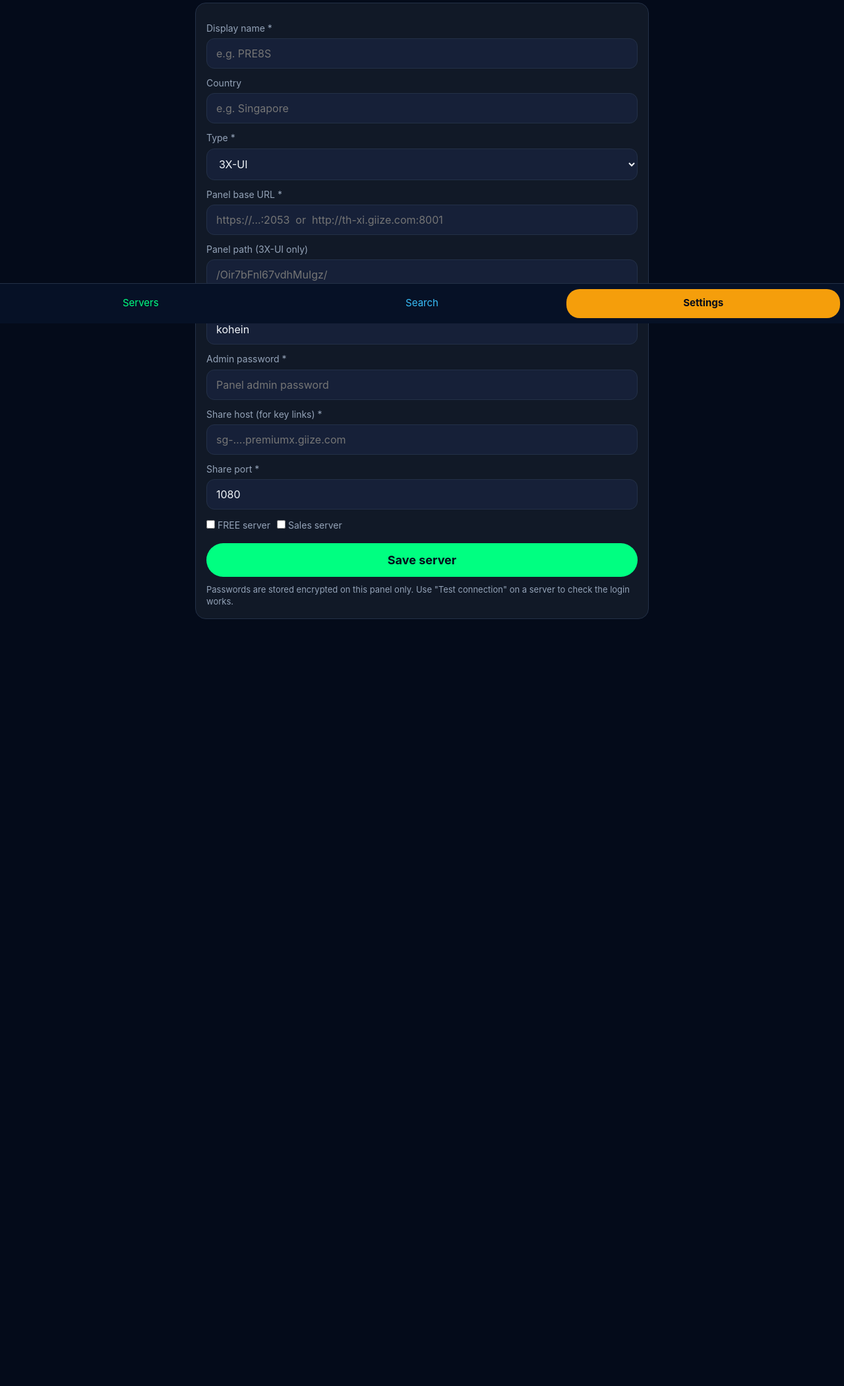
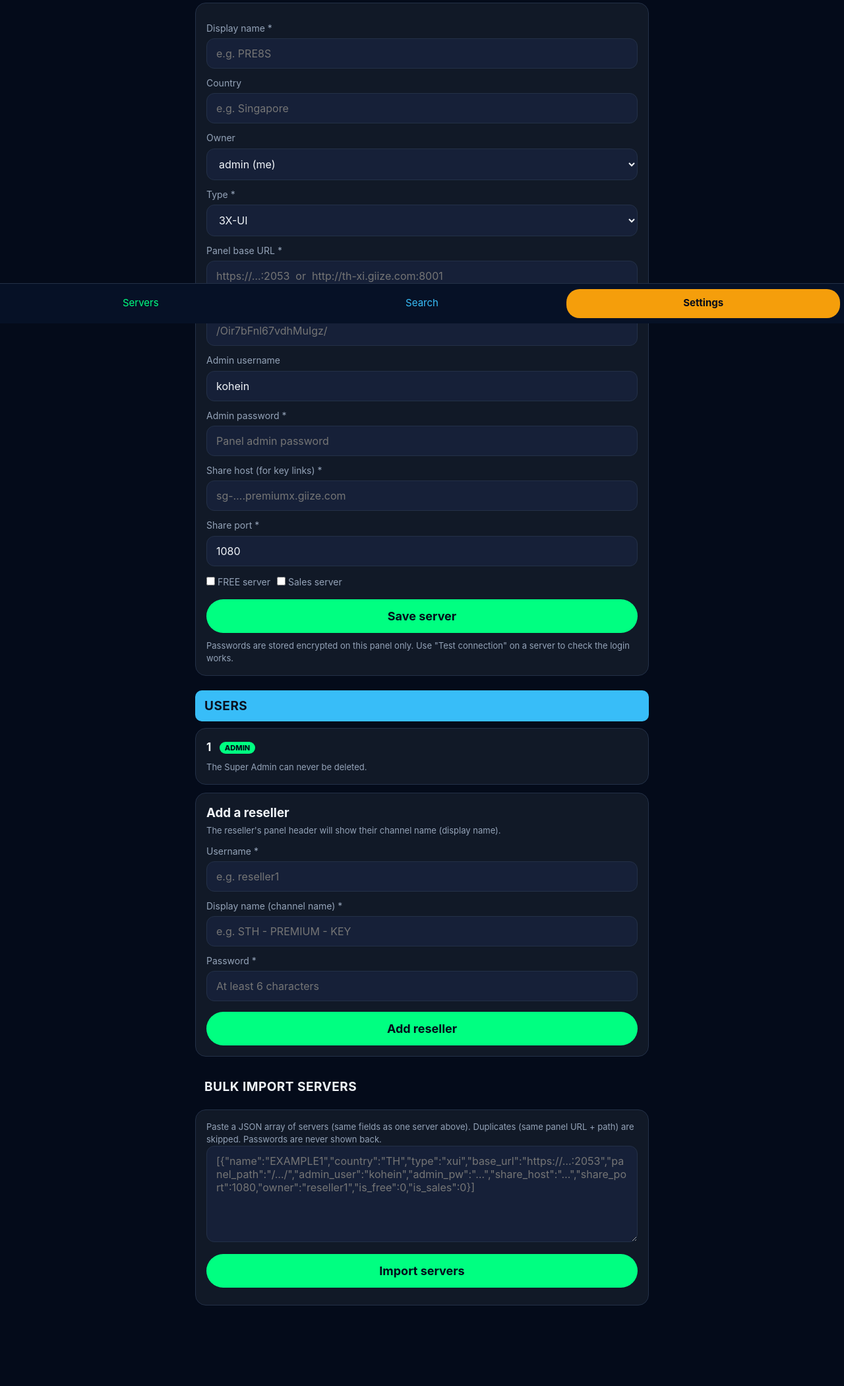
Before and after one commit to ahssoe93-wq/khp-panel, a Flask app: page /settings in a window 1280 px wide. Shown: the part 310-2410 px from the top of the page at 66% size. Before the commit the page ends 1248 px from the top, so only its background shows below. Run offline with Flask 3, Linux system fonts and the light colour scheme; the visitor is signed in with stand-in values (Sample User, id 1); data comes from the database, SQL or seed files in the repository; data that the repository does not hold is empty.

Commit message:
Update templates/settings.html

```diff
--- a/templates/settings.html
+++ b/templates/settings.html
@@ -12,6 +12,10 @@
   <input id="f-name" placeholder="e.g. PRE8S">
   <label>Country</label>
   <input id="f-country" placeholder="e.g. Singapore">
+  <label>Owner</label>
+  <select id="f-owner">
+    <option value="admin">admin (me)</option>
+  </select>
   <label>Type *</label>
   <select id="f-type">
     <option value="xui">3X-UI</option>
@@ -39,6 +43,35 @@
   <p class="muted small" style="margin-top:10px">Passwords are stored encrypted on this panel only.
   Use "Test connection" on a server to check the login works.</p>
 </div>
+
+{# v6: reseller accounts — Super Admin only. A reseller logs in with
+   their own username + password and sees only their own servers. #}
+<h2 class="sec sec-find">Users</h2>
+<div id="users-list"><div class="spin">Loading…</div></div>
+<div class="card">
+  <h3 style="margin-bottom:4px">Add a reseller</h3>
+  <p class="muted small">The reseller's panel header will show their channel name (display name).</p>
+  <div id="user-form-error"></div>
+  <label>Username *</label>
+  <input id="u-name" placeholder="e.g. reseller1" autocomplete="off">
+  <label>Display name (channel name) *</label>
+  <input id="u-display" placeholder="e.g. STH - PREMIUM - KEY" autocomplete="off">
+  <label>Password *</label>
+  <input id="u-pw" type="password" placeholder="At least 6 characters" autocomplete="new-password">
+  <div style="height:16px"></div>
+  <button class="btn block" onclick="addUser()">Add reseller</button>
+</div>
+
+{# v6: bulk server import — paste a JSON array of servers. #}
+<h2 class="sec">Bulk import servers</h2>
+<div class="card">
+  <p class="muted small">Paste a JSON array of servers (same fields as one server above).
+  Duplicates (same panel URL + path) are skipped. Passwords are never shown back.</p>
+  <textarea id="import-json" rows="6" placeholder='[{"name":"EXAMPLE1","country":"TH","type":"xui","base_url":"https://…:2053","panel_path":"/…/","admin_user":"kohein","admin_pw":"…","share_host":"…","share_port":1080,"owner":"reseller1","is_free":0,"is_sales":0}]'></textarea>
+  <div style="height:12px"></div>
+  <button class="btn block" onclick="importServers()">Import servers</button>
+  <div id="import-result" style="margin-top:10px"></div>
+</div>
 {% endblock %}
 {% block scripts %}
 <script>initSettings();</script>
```
